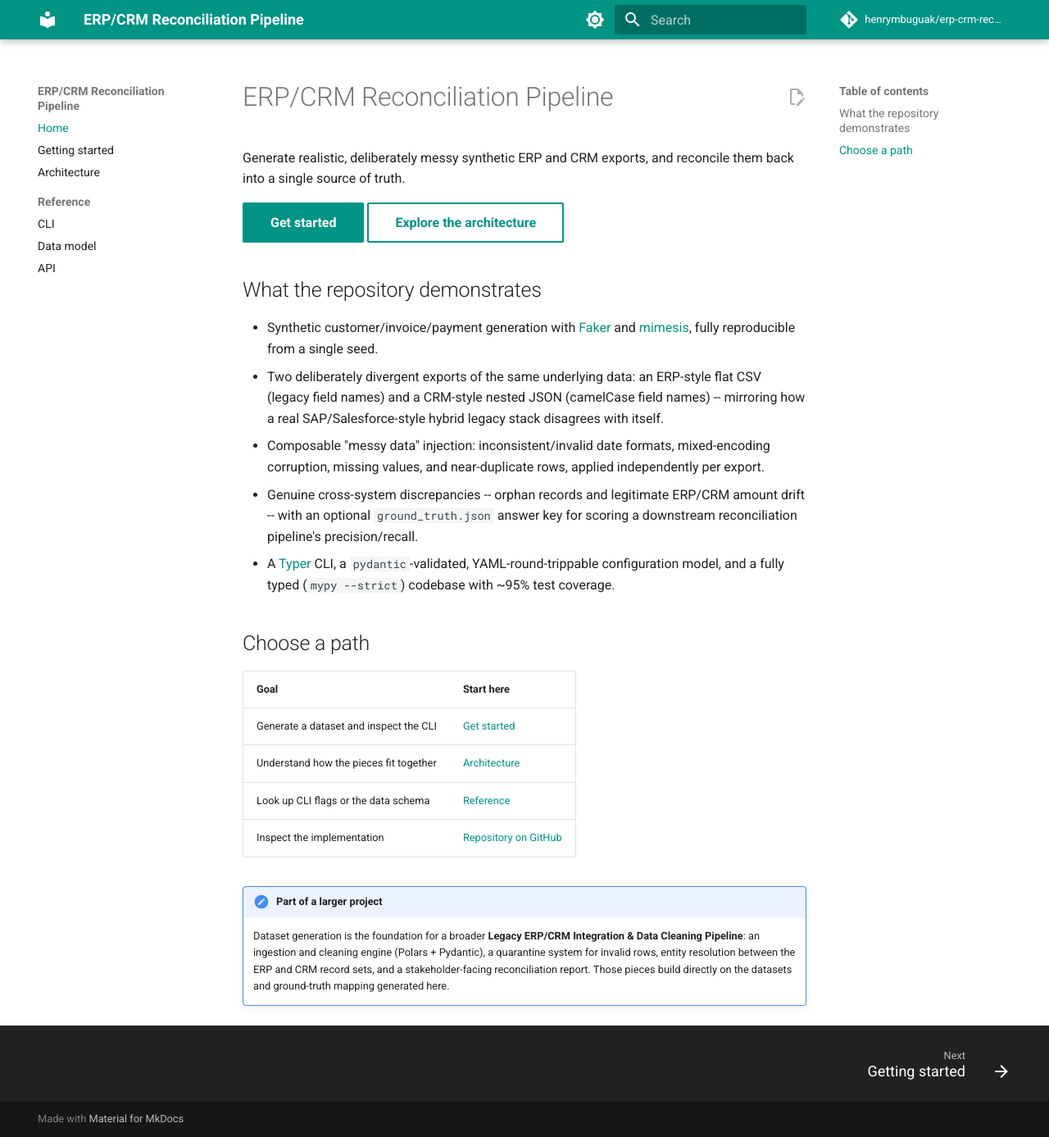
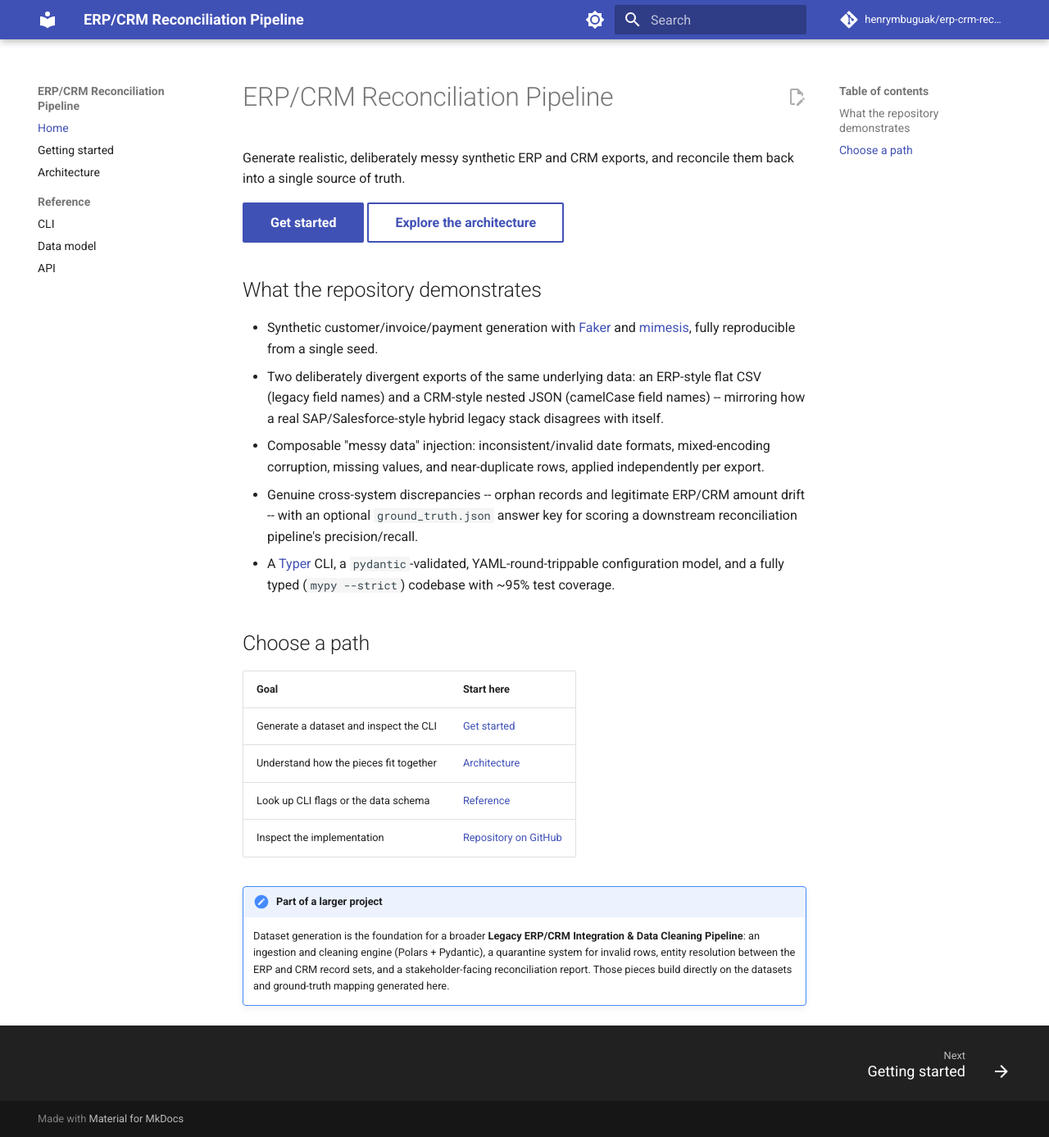
Before and after one commit to henrymbuguak/erp-crm-reconciliation-pipeline, an MkDocs documentation site: the page built from docs/index.md, in a window 1280 px wide and 1387 px high. Shown: the whole window at 82% size. Built offline with MkDocs 1.6.1 and Material for MkDocs 9.7.7, drawn with Linux system fonts in a browser that asks for light colours; comment, search, counter and statistics services are not loaded.

Commit message:
Switch docs site palette to indigo/amber
Replace teal/deep-orange (light) and teal/amber (dark) with indigo/amber
for both schemes. Verified WCAG contrast against the theme's actual
header text behavior: indigo primary gives 6.87:1 against white (vs
teal-500's borderline 3.67:1), and amber auto-flips to black header
text for ~9.88:1. Indigo (blue family) + amber (yellow/orange family)
remains colorblind-safe (no red/green pairing).

Co-authored-by: Copilot <223556219+Copilot@users.noreply.github.com>

```diff
--- a/mkdocs.yml
+++ b/mkdocs.yml
@@ -25,14 +25,14 @@ theme:
   palette:
     - media: "(prefers-color-scheme: light)"
       scheme: default
-      primary: teal
-      accent: deep orange
+      primary: indigo
+      accent: amber
       toggle:
         icon: material/brightness-7
         name: Switch to dark mode
     - media: "(prefers-color-scheme: dark)"
       scheme: slate
-      primary: teal
+      primary: indigo
       accent: amber
       toggle:
         icon: material/brightness-4
```
